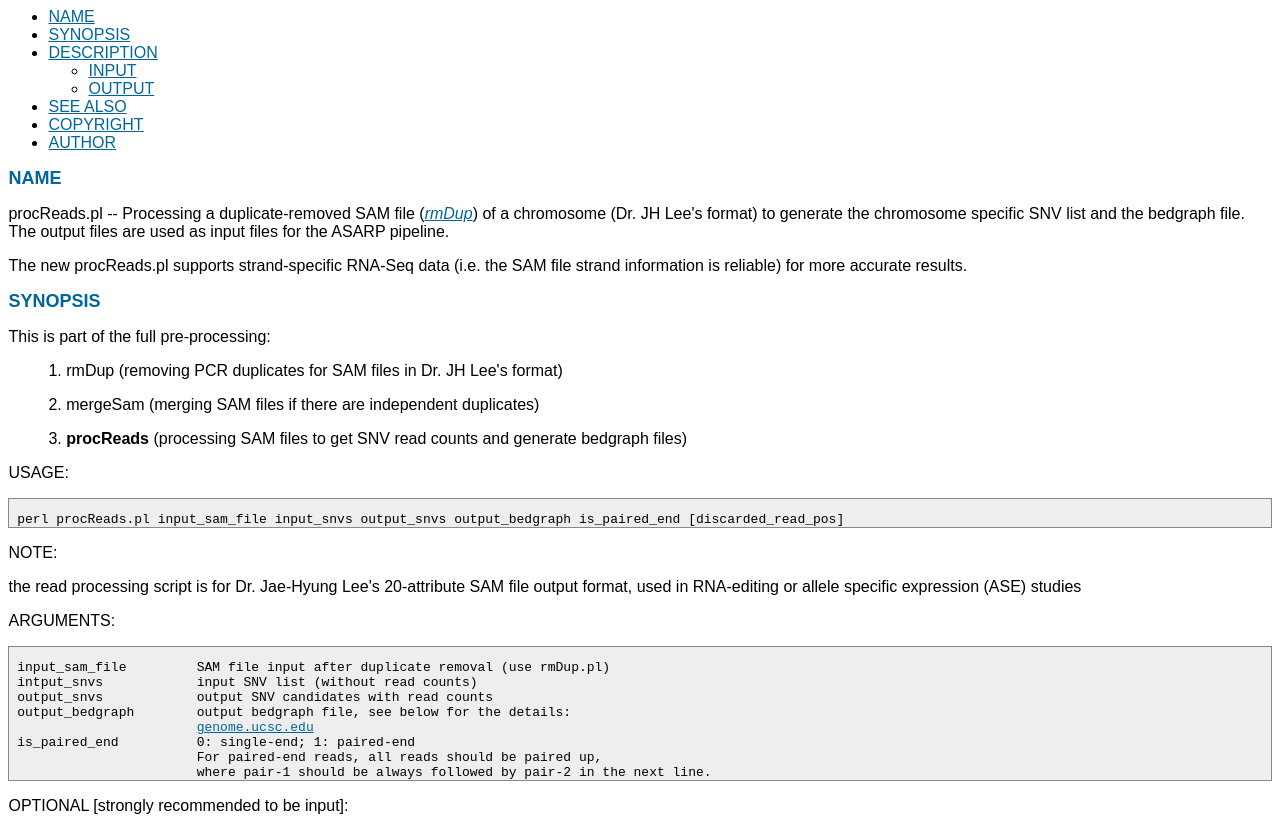
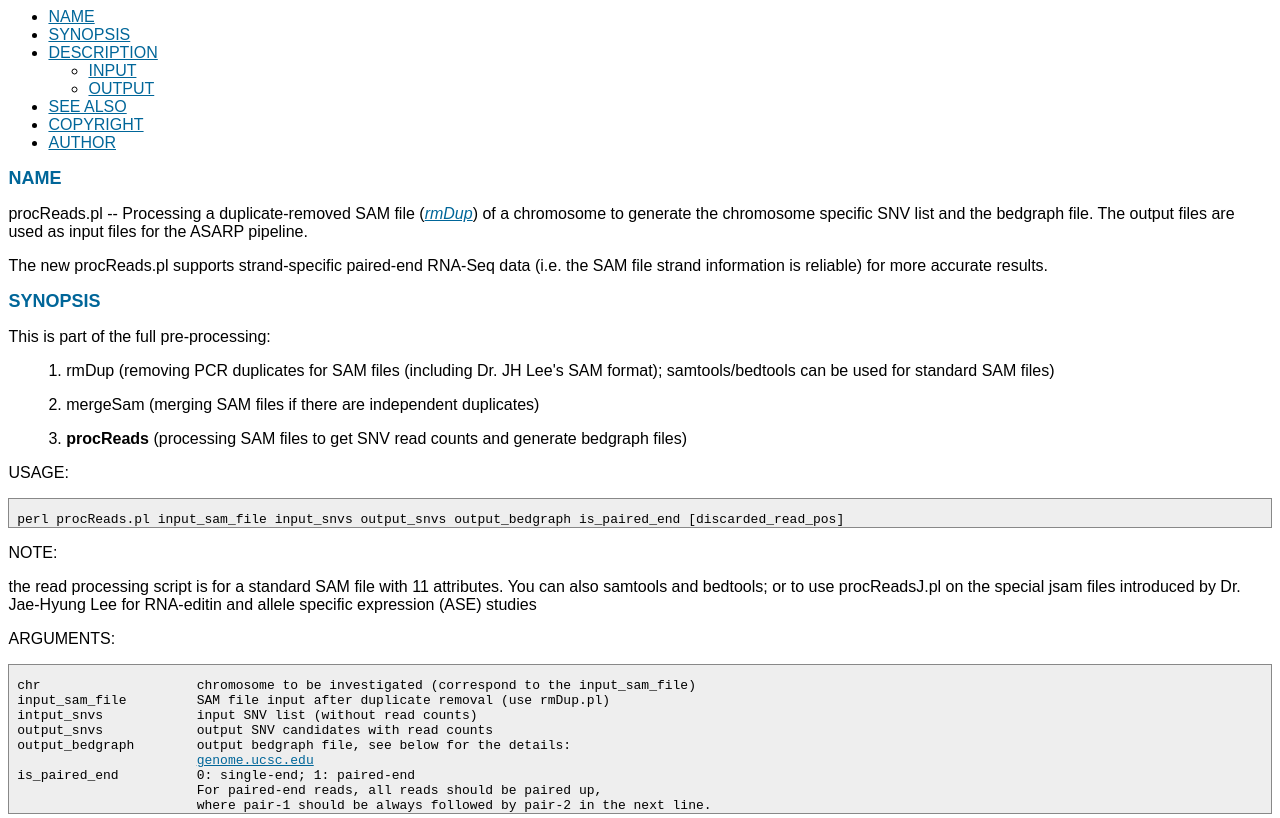
Before and after one commit to cyruschan/ASARP, a plain HTML site: page doc/procReads.html in a window 1280 px wide. Shown: the top 818 px of the page. Drawn offline with Linux system fonts and the light colour scheme.

Commit message:
preprocessing scripts updated and docs refined

```diff
--- a/doc/procReads.html
+++ b/doc/procReads.html
@@ -1,7 +1,7 @@
 <!DOCTYPE HTML PUBLIC "-//W3C//DTD HTML 4.01 Transitional//EN">
 <html><head>
 <meta http-equiv="Content-Type" content="text/html; charset=iso-8859-1">
-<meta name="generator" content="Pod::HtmlEasy/1.1.10 Pod::Parser/1.37 Perl/5.014002 [linux]">
+<meta name="generator" content="Pod::HtmlEasy/1.1.10 Pod::Parser/1.37 Perl/5.010001 [linux]">
 <title>
 procReads
 </title>
@@ -24,23 +24,26 @@ procReads
 </div>
 <div class='pod'>
 <a name='NAME'></a><h1>NAME</h1>
-<p>procReads.pl -- Processing a duplicate-removed SAM file (<i><a href='rmDup.html'>rmDup</a></i>) of a chromosome (Dr. JH Lee's format) to generate the chromosome specific SNV list and the bedgraph file. The output files are used as input files for the ASARP pipeline.</p>
-<p>The new procReads.pl supports strand-specific RNA-Seq data (i.e. the SAM file strand information is reliable) for more accurate results.</p>
+<p>procReads.pl -- Processing a duplicate-removed SAM file (<i><a href='rmDup.html'>rmDup</a></i>) of a chromosome to generate the chromosome specific SNV list and the bedgraph file. The output files are used as input files for the ASARP pipeline.</p>
+<p>The new procReads.pl supports strand-specific paired-end RNA-Seq data (i.e. the SAM file strand information is reliable) for more accurate results.</p>
 <a name='SYNOPSIS'></a><h1>SYNOPSIS</h1>
 <p>This is part of the full pre-processing:</p>
 <ul>
-<p>1. rmDup (removing PCR duplicates for SAM files in Dr. JH Lee's format)</p>
+<p>1. rmDup (removing PCR duplicates for SAM files (including Dr. JH Lee's SAM format); samtools/bedtools can be used for standard SAM files)</p>
 <p>2. mergeSam (merging SAM files if there are independent duplicates)</p>
 <p>3. <b>procReads</b> (processing SAM files to get SNV read counts and generate bedgraph files)</p>
 </ul>
 <p>USAGE:</p>
 <pre> perl procReads.pl input_sam_file input_snvs output_snvs output_bedgraph is_paired_end [discarded_read_pos]</pre>
 <p>NOTE:</p>
-<p>the read processing script is for Dr. Jae-Hyung Lee's
-20-attribute SAM file output format, used in RNA-editing
-or allele specific expression (ASE) studies</p>
+<p>the read processing script is for a standard SAM file with
+11 attributes. You can also samtools and bedtools; or
+to use procReadsJ.pl on the special jsam files introduced
+by Dr. Jae-Hyung Lee for RNA-editin and allele specific
+expression (ASE) studies</p>
 <p>ARGUMENTS:</p>
-<pre> input_sam_file		SAM file input after duplicate removal (use rmDup.pl)
+<pre> chr			chromosome to be investigated (correspond to the input_sam_file)
+ input_sam_file		SAM file input after duplicate removal (use rmDup.pl)
  intput_snvs		input SNV list (without read counts)
  output_snvs		output SNV candidates with read counts
  output_bedgraph	output bedgraph file, see below for the details:
```
Also changed, not shown: doc/MyConstants.html (+1 -1 lines), doc/asarp.html (+1 -1 lines), doc/aseSnvs.html (+1 -1 lines), doc/fileParser.html (+1 -1 lines), doc/menu.html (+18 -10 lines), doc/mergeSam.html (+2 -2 lines), doc/rmDup.html (+5 -5 lines), doc/snpParser.html (+2 -2 lines), doc/snp_distri.html (+1 -1 lines), 6 other files.
